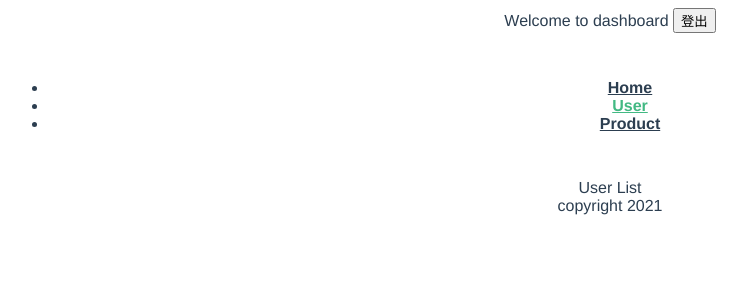
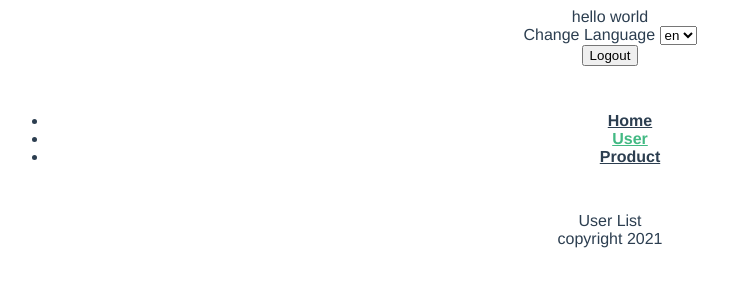
Before and after one commit to lilugirl/vue2_js_admin, a Vue app: page /#/user in a window 1280 px wide. Shown: the top 300 px of the page, without its empty margins (30-777 px from the left). Built offline with nearby package versions, Linux system fonts and the light colour scheme.

Commit message:
add i18n

```diff
--- a/package.json
+++ b/package.json
@@ -10,6 +10,7 @@
   "dependencies": {
     "core-js": "^3.6.5",
     "vue": "^2.6.11",
+    "vue-i18n": "^8.24.2",
     "vue-router": "^3.2.0",
     "vuex": "^3.4.0"
   },
--- /dev/null
+++ b/src/components/LocaleChange.vue
@@ -0,0 +1,25 @@
+<template>
+  <div>
+    {{ $t("message.changeLang") }}
+    <select v-model="$i18n.locale">
+      <option v-for="(lang, i) in langs" :key="`Lang${i}`" :value="lang">{{ lang }}</option>
+    </select>
+  </div>
+</template>
+
+<script>
+export default {
+  data(){
+    return {
+        langs: ['zh', 'en']
+    }
+  },
+  mounted(){
+      console.log('$i18n',this.$i18n);
+  }
+}
+</script>
+
+<style>
+
+</style>
--- a/src/layouts/AdminLayout.vue
+++ b/src/layouts/AdminLayout.vue
@@ -1,6 +1,6 @@
 <template>
   <div>
-    <header>Welcome to dashboard  <button @click="logout">登出</button></header>
+    <header>{{ $t("message.hello") }} <span><locale-change></locale-change></span> <button @click="logout">{{ $t("message.logout") }}</button></header>
     <aside> <div id="nav">
       <ul>
         <li>
@@ -23,7 +23,13 @@
 </template>
 
 <script>
+
+import LocaleChange from '../components/LocaleChange.vue';
 export default {
+  components:{
+    LocaleChange
+
+  },
   methods:{
     logout(){
       this.$router.push('/auth/login');
--- a/src/layouts/AuthLayout.vue
+++ b/src/layouts/AuthLayout.vue
@@ -1,12 +1,16 @@
 <template>
   <div>
+    <locale-change></locale-change>
     <router-view/>
   </div>
 </template>
 
 <script>
+  import LocaleChange from '../components/LocaleChange'
 export default {
-
+  components:{
+      LocaleChange
+  }
 }
 </script>
 
--- /dev/null
+++ b/src/locale/en.js
@@ -0,0 +1,8 @@
+export default{
+    message:{
+       hello:"hello world",
+       logout:"Logout",
+       login:"Login",
+       changeLang:"Change Language"
+    }
+}
--- /dev/null
+++ b/src/locale/index.js
@@ -0,0 +1,6 @@
+import zh from "./zh"
+import en from "./en"
+export default{
+    zh,
+    en
+}
--- /dev/null
+++ b/src/locale/zh.js
@@ -0,0 +1,8 @@
+export default{
+    message:{
+        hello:"你好 世界",
+        logout:"登出",
+        login:"登录",
+        changeLang:"切换语言"
+    }
+}
--- a/src/main.js
+++ b/src/main.js
@@ -2,10 +2,20 @@ import Vue from 'vue'
 import App from './App.vue'
 import router from './router'
 import store from './store'
+import VueI18n from "vue-i18n";
+import I18nMessages from "./locale";
 
 Vue.config.productionTip = false
+Vue.use(VueI18n);
+
+// seting VueI18n
+const i18n=new VueI18n({
+  locale: 'en',
+  messages:I18nMessages
+});
 
 new Vue({
+  i18n,
   router,
   store,
   render: h => h(App)
--- a/src/views/auth/Login.vue
+++ b/src/views/auth/Login.vue
@@ -1,11 +1,12 @@
 <template>
   <div>Login
-      <button @click="login">Login</button>
+      <button @click="login">{{ $t("message.login") }}</button>
   </div>
 </template>
 
 <script>
 export default {
+
   methods:{
       login(){
          this.$router.push('/');
```
Also changed, not shown: 1 other file (tests, documents, lock files or other folders).
